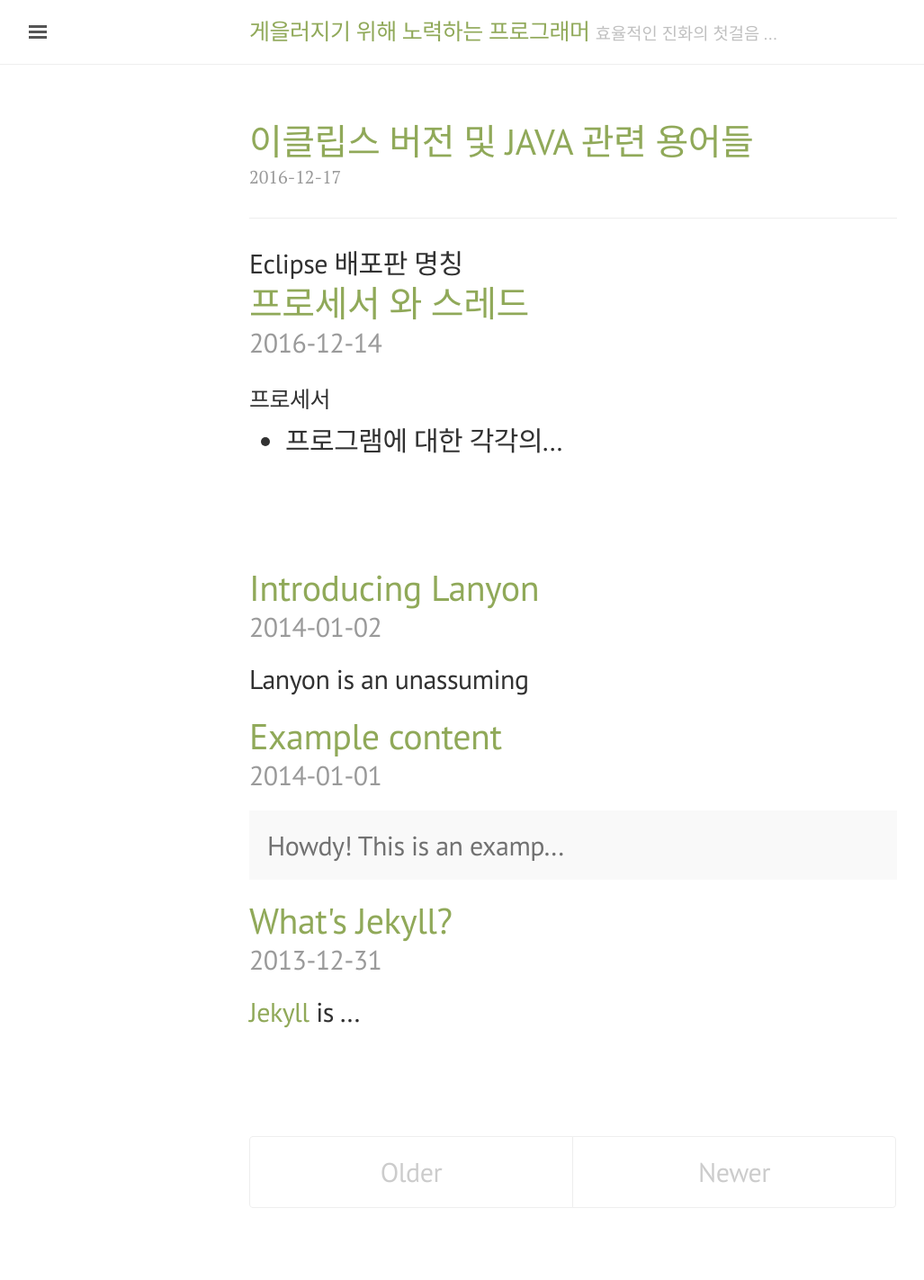
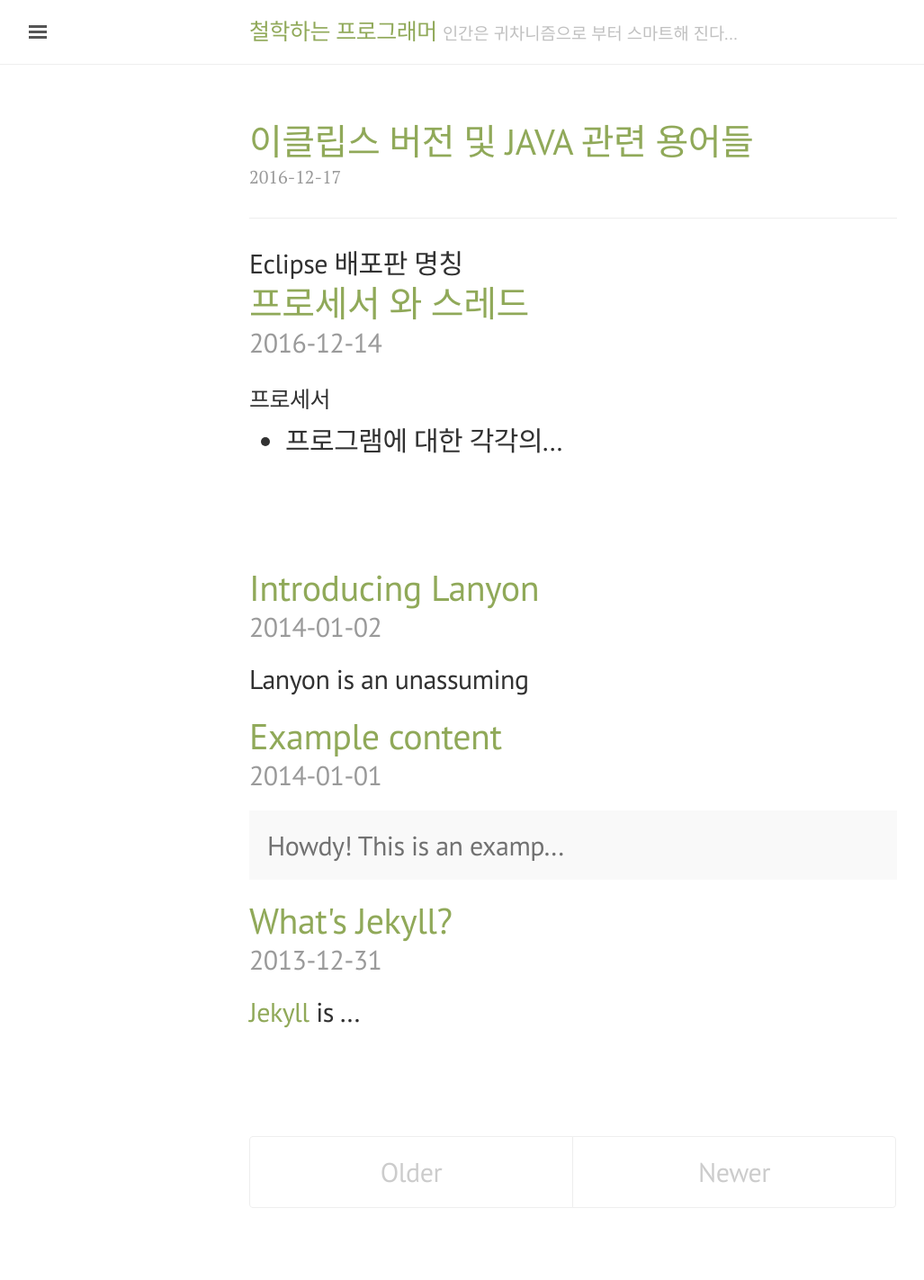
Before and after one commit to dkrend/dkrend.github.com, a Jekyll site: the page built from index.html, in a window 1280 px wide. Shown: the whole page at 90% size, without its empty margins (3-1030 px from the left). Built offline with Jekyll 4.4.1, drawn with Linux system fonts in a browser that asks for light colours; the list of posts is cut into pages by our own code.

Commit message:
Update _config.yml

```diff
--- a/_config.yml
+++ b/_config.yml
@@ -5,8 +5,8 @@ permalink:           pretty
 #relative_permalinks: true
 
 # Setup
-title:               게을러지기 위해 노력하는 프로그래머
-tagline:             '효율적인 진화의 첫걸음 ...'
+title:               철학하는 프로그래머
+tagline:             '인간은 귀차니즘으로 부터 스마트해 진다...'
 description:         'A reserved <a href="http://jekyllrb.com" target="_blank">Jekyll</a> theme that places the utmost gravity on content with a hidden drawer. Made by <a href="https://twitter.com/mdo" target="_blank">@mdo</a>.'
 url:                 https://dkrend.github.io
 baseurl:             ''
```
